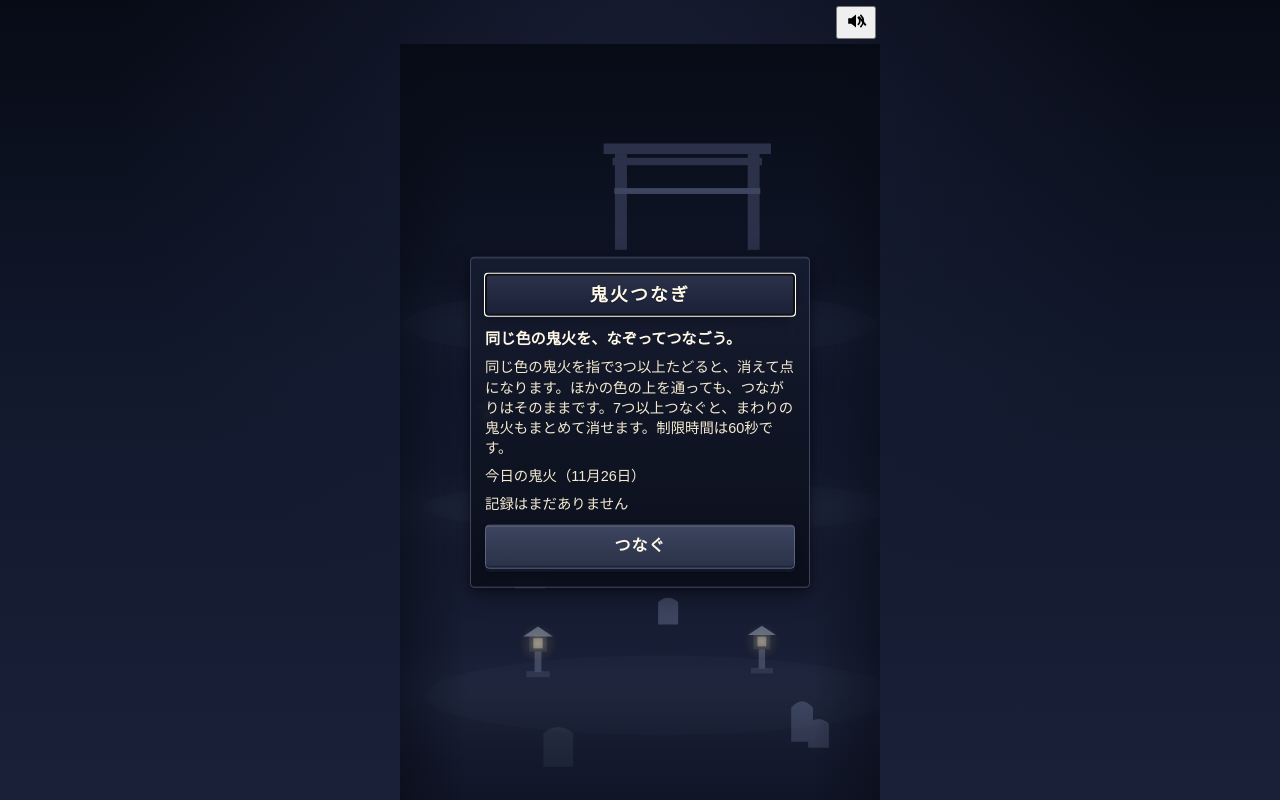
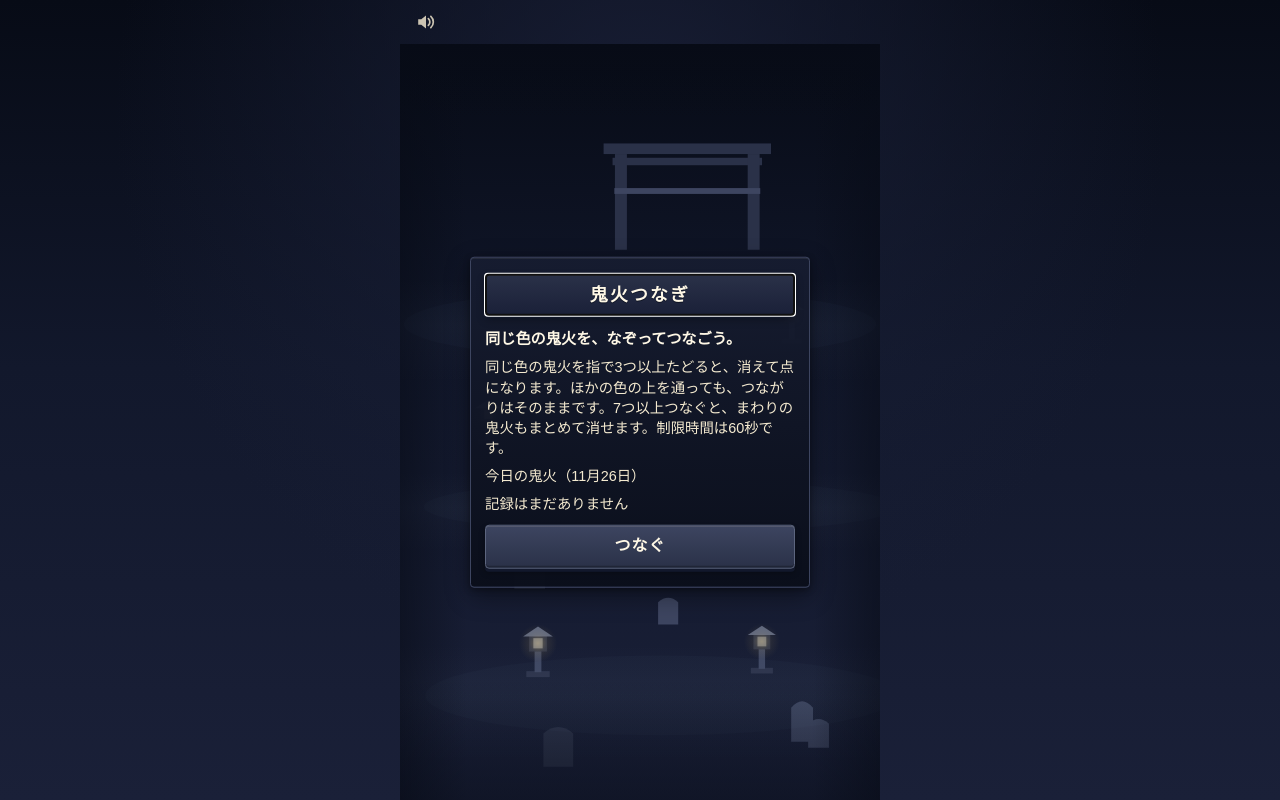
Before and after one commit to sshim19/onibi-tsunagi, a plain HTML site: page index.html in a window 1280 px wide. Drawn offline with Linux system fonts and the light colour scheme.

Commit message:
Mute toggle style (ui)

```diff
--- a/ui/styles.css
+++ b/ui/styles.css
@@ -53,7 +53,7 @@ html.is-playing body {
 
 .play-bar {
   display: flex;
-  justify-content: flex-end;
+  justify-content: space-between;
   align-items: center;
   flex: 0 0 auto;
   min-height: 44px;
@@ -91,6 +91,56 @@ html.is-playing body {
   outline: 2px solid #f4ead0;
   outline-offset: 2px;
   border-radius: 4px;
+}
+
+.btn-mute {
+  appearance: none;
+  -webkit-appearance: none;
+  display: inline-flex;
+  align-items: center;
+  justify-content: center;
+  margin: 0;
+  padding: 0;
+  width: 44px;
+  height: 44px;
+  min-width: 44px;
+  min-height: 44px;
+  border: 0;
+  background: transparent;
+  color: #f4ead0;
+  cursor: pointer;
+  opacity: 0.82;
+  line-height: 0;
+}
+
+.btn-mute:hover,
+.btn-mute:focus-visible {
+  opacity: 1;
+}
+
+.btn-mute:focus-visible {
+  outline: 2px solid #f4ead0;
+  outline-offset: 2px;
+  border-radius: 4px;
+}
+
+.btn-mute svg {
+  display: block;
+  width: 24px;
+  height: 24px;
+  pointer-events: none;
+}
+
+.btn-mute .icon-slash {
+  display: none;
+}
+
+.btn-mute.is-muted .icon-waves {
+  display: none;
+}
+
+.btn-mute.is-muted .icon-slash {
+  display: inline;
 }
 
 .stage {
```
